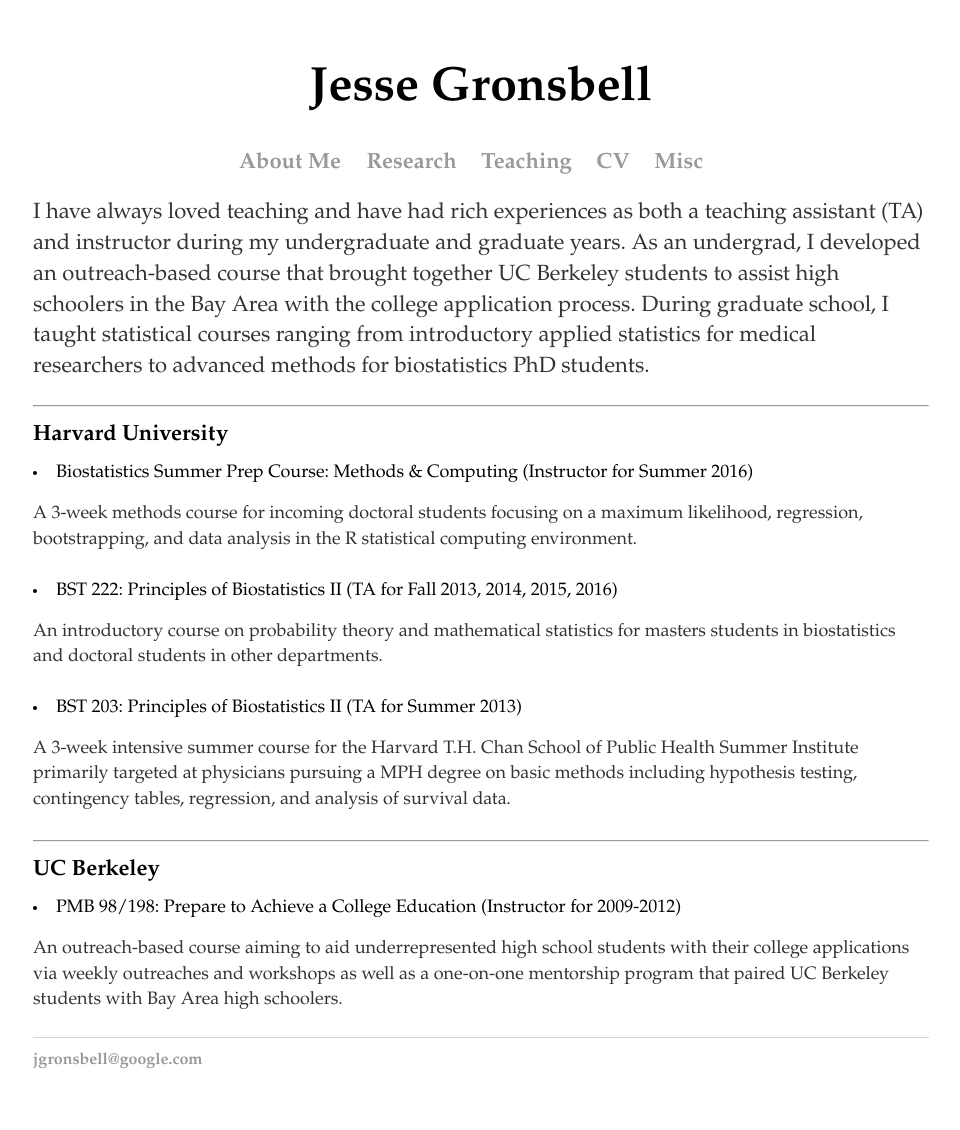
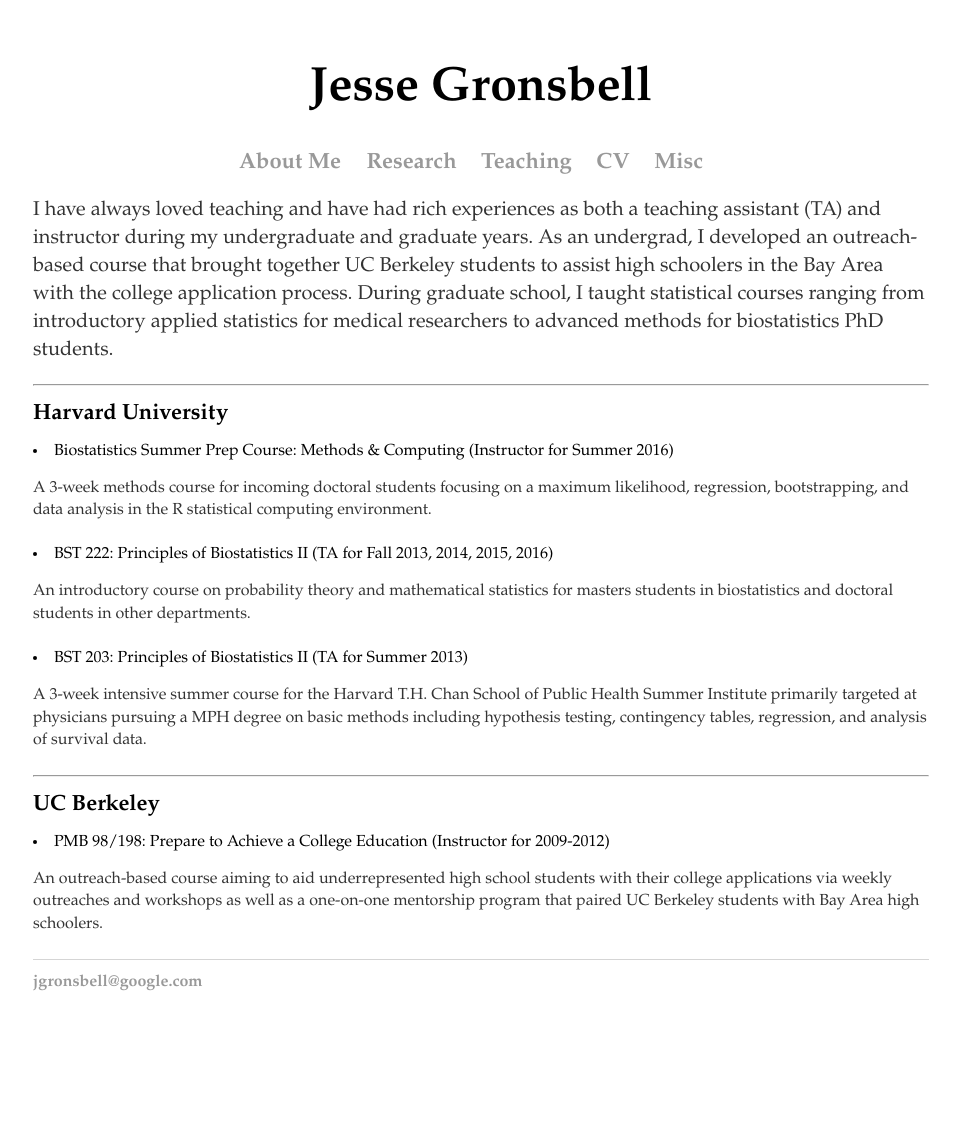
Before and after one commit to jgrons/old_website, a Jekyll site: the page built from teaching.html, in a window 1280 px wide. Shown: the whole page, without its empty margins (159-1119 px from the left). Built offline with Jekyll 4.4.1, drawn with Linux system fonts in a browser that asks for light colours; after the commit the page ends 1052 px from its top, so only the background shows below that.

Commit message:
Update teaching.html

```diff
--- a/teaching.html
+++ b/teaching.html
@@ -4,7 +4,7 @@
 ---
 
 
-	<p style="font-size:22px; font-family: palatino">
+	<p style="font-size:20px; font-family: palatino">
 	I have always loved teaching and have had rich experiences as both a teaching assistant (TA) and instructor
 		during my undergraduate and graduate years.  As an undergrad, I developed an outreach-based
 		course that brought together UC Berkeley students to assist high schoolers in the Bay Area
@@ -18,19 +18,19 @@
 
 	<h1 style="font-size:22px; font-family: palatino"> Harvard University </h1>
 
-	<li style="font-size:18px; font-family: palatino"> Biostatistics Summer Prep Course: Methods & Computing (Instructor for Summer 2016)
-		<p style="font-size:18px; font-family: palatino">
+	<li style="font-size:16px; font-family: palatino"> Biostatistics Summer Prep Course: Methods & Computing (Instructor for Summer 2016)
+		<p style="font-size:16px; font-family: palatino">
 		A 3-week methods course for incoming doctoral students focusing on a maximum likelihood,
 		regression, bootstrapping, and data analysis in the R statistical computing environment.
 	<p/>
-	<li style="font-size:18px; font-family: palatino"> BST 222: Principles of Biostatistics II (TA for Fall 2013, 2014, 2015, 2016)
-		<p style="font-size:18px; font-family: palatino">
+	<li style="font-size:16px; font-family: palatino"> BST 222: Principles of Biostatistics II (TA for Fall 2013, 2014, 2015, 2016)
+		<p style="font-size:16px; font-family: palatino">
 		An introductory course on probability theory and mathematical statistics for masters students in
 		biostatistics and doctoral students in other departments.
 <p/>
 
-	<li style="font-size:18px; font-family: palatino"> BST 203: Principles of Biostatistics II (TA for Summer 2013)
-		<p style="font-size:18px; font-family: palatino">
+	<li style="font-size:16px; font-family: palatino"> BST 203: Principles of Biostatistics II (TA for Summer 2013)
+		<p style="font-size:16px; font-family: palatino">
 		A 3-week intensive
 		summer course for the Harvard T.H. Chan School of Public Health Summer Institute primarily targeted at
 		physicians pursuing a MPH degree on basic methods including hypothesis testing, contingency tables,
@@ -41,12 +41,10 @@
 
 	<h1 style="font-size:22px; font-family: palatino"> UC Berkeley </h1>
 
- <li style="font-size:18px; font-family: palatino"> PMB 98/198: Prepare to Achieve a College Education (Instructor for 2009-2012) </li>
+ <li style="font-size:16px; font-family: palatino"> PMB 98/198: Prepare to Achieve a College Education (Instructor for 2009-2012) </li>
 
-	<p style="font-size:18px; font-family: palatino">
+	<p style="font-size:16px; font-family: palatino">
 An outreach-based course aiming to aid underrepresented high school students with their college applications
 	via weekly outreaches and workshops as well as a one-on-one mentorship program that paired
 	UC Berkeley students with Bay Area high schoolers.
 <p/>
-
-</div> <!-- /.blurb -->
```
